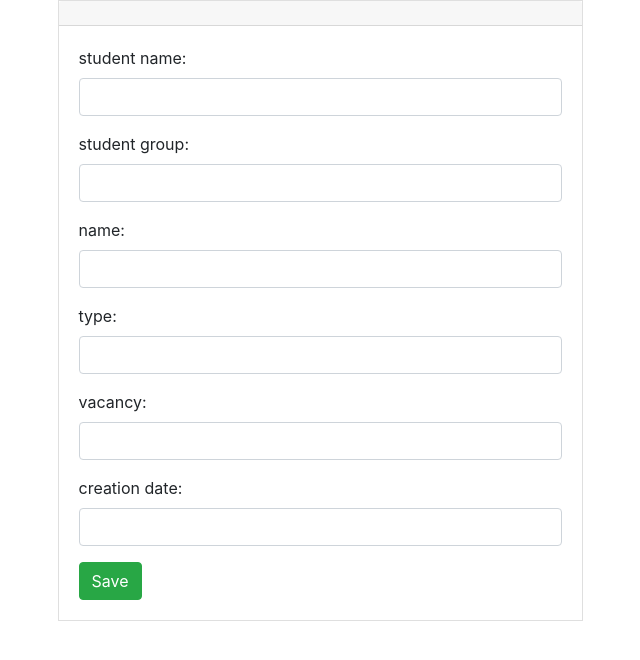
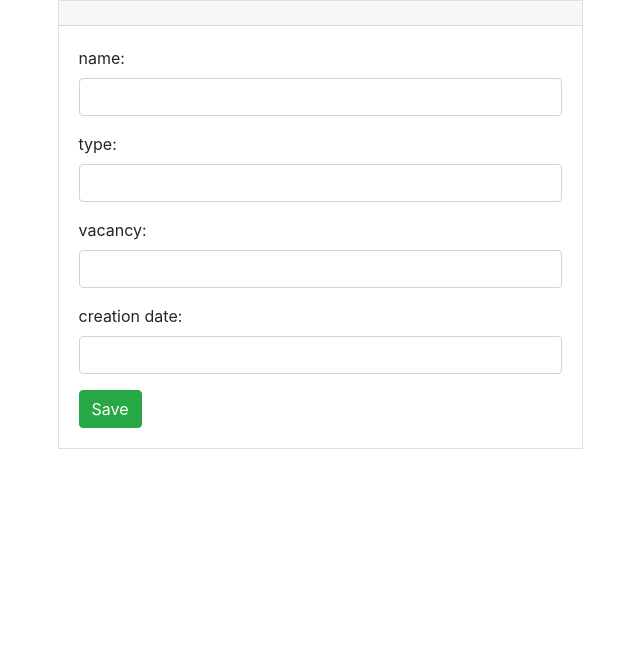
Before and after one commit to igortereshchenko/lab21_2, a Flask app: template templates/skill_form.html in a window 1280 px wide. Shown: the part 56-716 px from the top of the page, without its empty margins (320-960 px from the left). Run offline with Flask 2, Linux system fonts and the light colour scheme; the template is opened without the code that fills it: values that come from a table or form of the project are taken from there, others are empty; some libraries are stand-ins or nearby versions.

Commit message:
Forth task

```diff
--- a/forms/skill_form.py
+++ b/forms/skill_form.py
@@ -1,15 +1,9 @@
 from flask_wtf import Form
-from wtforms import StringField, SubmitField, HiddenField, IntegerField
-from wtforms import validators
+from wtforms import StringField, SubmitField, HiddenField
+from wtforms import validators, ValidationError
 
 
 class SkillForm(Form):
-    student_name = StringField("student name: ", [
-        validators.DataRequired("Please enter student name."),
-        validators.Length(3, 255, "Name should be from 3 to 255 symbols")
-    ])
-    student_group = IntegerField("student group: ", [
-        validators.DataRequired("Please enter student group.")])
     name = StringField("name: ", [
         validators.DataRequired("Please enter skill name."),
         validators.Length(0, 100, "Name should be from 0 to 100 symbols")
@@ -20,14 +14,18 @@ class SkillForm(Form):
     vacancy = StringField("vacancy: ", [
         validators.DataRequired("Please enter skill vacancy."),
     ])
+    def validate_on_submit(form,field):
+        if (field.data < '2019-01-01 0:0:0-0'):
+            raise ValidationError('Date should be after 2019')
     creation_date = StringField("creation date: ", [
         validators.DataRequired("Please enter creation date."),
-        validators.number_range(min=2019,message="Date should be after 2019")
+        validate_on_submit
     ])
 
-    old_student_name = HiddenField()
-    old_student_group = HiddenField()
+
+
+    student_name = HiddenField()
+    student_group = HiddenField()
     old_name = HiddenField()
-    old_student_entity = HiddenField()
 
     submit = SubmitField("Save")
--- a/main.py
+++ b/main.py
@@ -48,7 +48,9 @@ def update():
 
     if request.method == 'GET':
 
-        student_name, student_group, name = request.args.get('student_name', 'student_group','name')
+        student_name = request.args.get('student_name')
+        student_group = request.args.get('student_group')
+        name = request.args.get('name')
         db = PostgresDb()
         skill_obj = db.sqlalchemy_session.query(Skill).filter(Skill.student_name == student_name,
                                                               Skill.student_group == student_group,
@@ -56,14 +58,13 @@ def update():
                                                               ).one()
 
         # fill form and send to user
-        form.student_name.data = skill_obj.student_name
-        form.student_group.data = skill_obj.student_group
+        form.student_name.data=skill_obj.student_name
+        form.student_group.data=skill_obj.student_group
         form.vacancy.data = skill_obj.vacancy
+        form.type.data=skill_obj.type
         form.creation_date.data = skill_obj.creation_date
         form.name.data = skill_obj.name
 
-        form.old_student_name.data = skill_obj.student_name
-        form.old_student_group.data = skill_obj.student_group
         form.old_name.data = skill_obj.name
         return render_template('skill_form.html', form=form, form_name="Edit skill", action="update")
 
@@ -75,14 +76,13 @@ def update():
             db = PostgresDb()
             # find professor
 
-            skill_obj = db.sqlalchemy_session.query(Skill).filter(Skill.student_name == form.old_student_name.data,
-                                                                  Skill.student_group == form.old_student_group.data ,
+            skill_obj = db.sqlalchemy_session.query(Skill).filter(Skill.student_name == form.student_name.data,
+                                                                  Skill.student_group == form.student_group.data,
                                                                   Skill.name == form.old_name.data
                                                                   ).one()
 
             # update fields from form data
-            skill_obj.student_name = form.student_name.data
-            skill_obj.student_group = form.student_group.data
+            skill_obj.type = form.type.data
             skill_obj.vacancy = form.vacancy.data
             skill_obj.creation_date = form.creation_date.data
             skill_obj.name = form.name.data
--- a/templates/skill_form.html
+++ b/templates/skill_form.html
@@ -20,32 +20,6 @@
             <form class="form"  action = "/{{action}}" method = post >
                 {{ form.hidden_tag() }}
 
-
-                <div class="form-group">
-                    {{ form.student_name.label }}
-                    {{ form.student_name(class_="form-control") }}
-
-                    {% if form.student_name.errors%}
-                    <div class="alert alert-danger" role="alert">
-                        {% for message in form.student_name.errors %}
-                        <div>{{ message }}</div>
-                        {% endfor %}
-                    </div>
-                    {%endif%}
-                </div>
-
-                <div class="form-group">
-                    {{ form.student_group.label }}
-                    {{ form.student_group(class_="form-control") }}
-
-                    {% if form.student_group.errors%}
-                    <div class="alert alert-danger" role="alert">
-                        {% for message in form.student_group.errors %}
-                        <div>{{ message }}</div>
-                        {% endfor %}
-                    </div>
-                    {%endif%}
-                </div>
 
                 <div class="form-group">
                     {{ form.name.label }}
```
